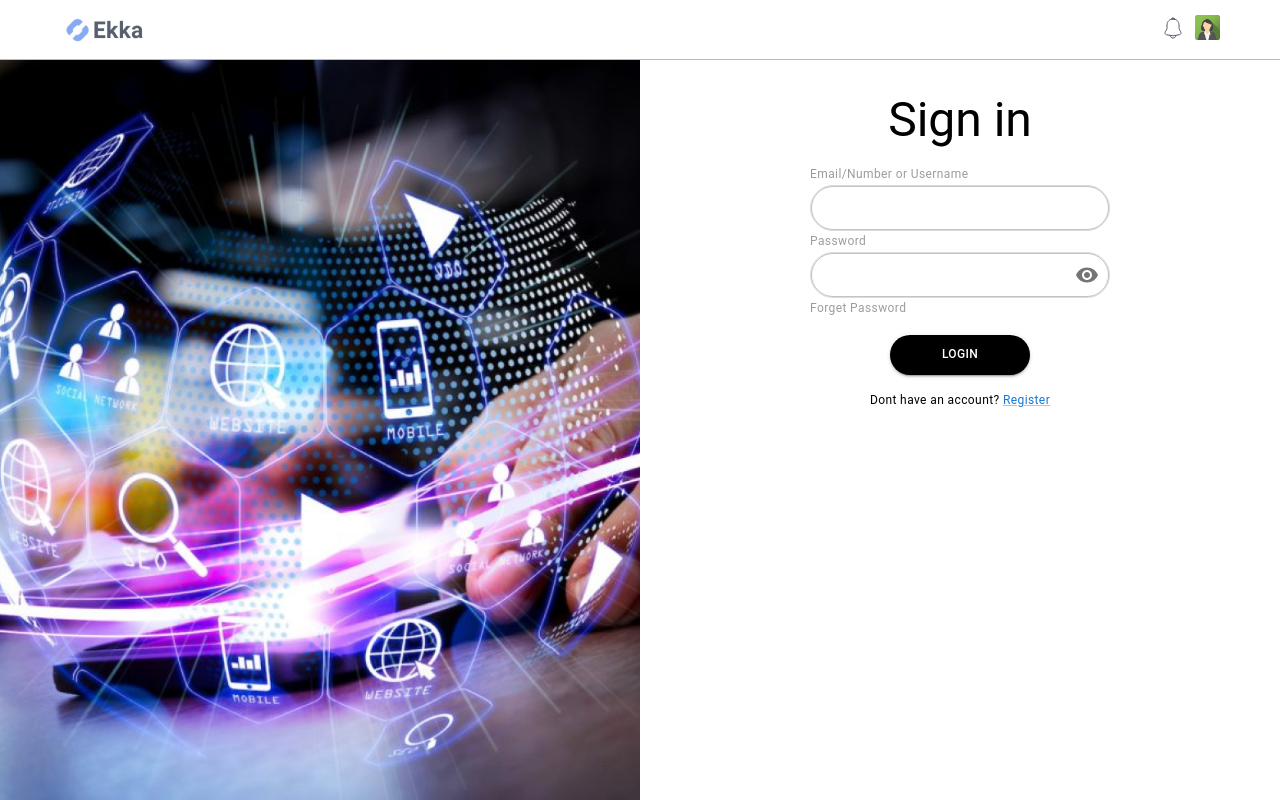
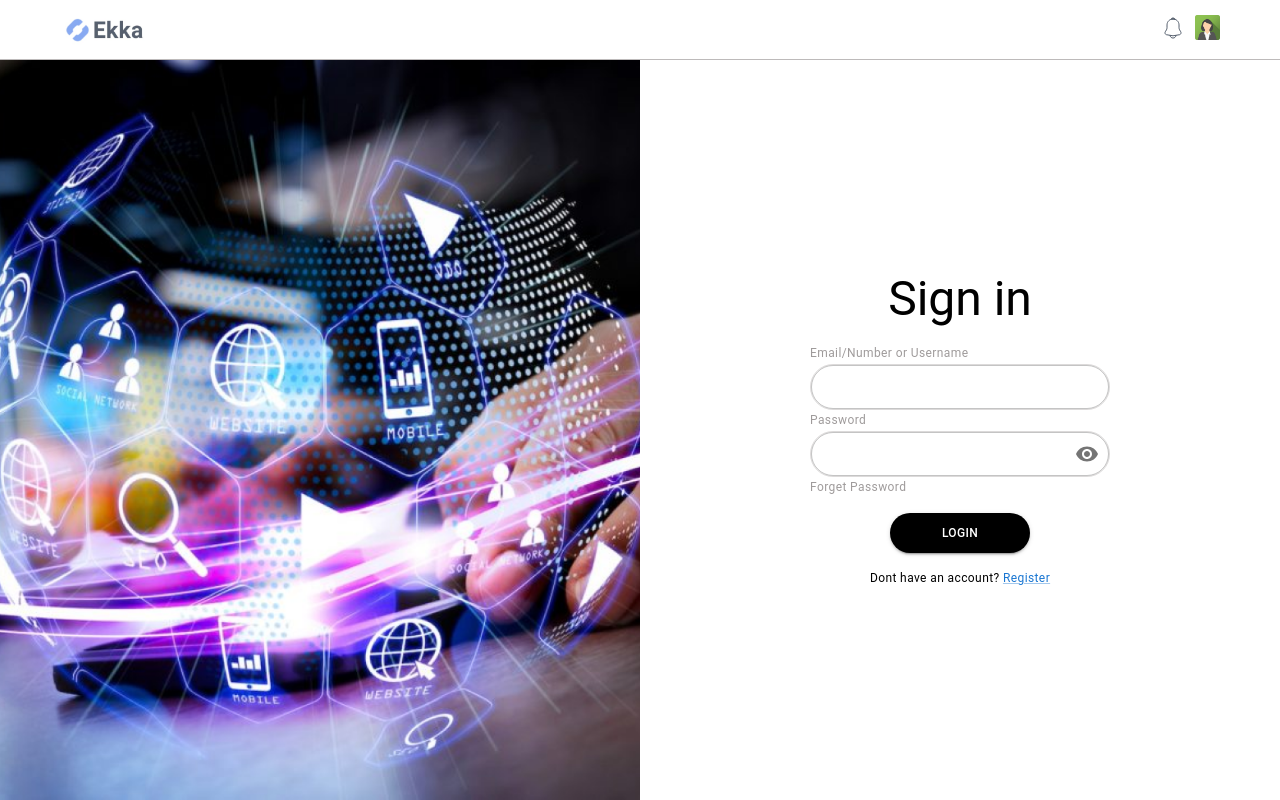
Before and after one commit to abidali671/e-store-dashboard, a React (Create React App) app: page /login in a window 1280 px wide. Built offline with nearby package versions, Linux system fonts and the light colour scheme.

Commit message:
fix auth container style

```diff
--- a/src/components/auth_container/auth_container.styles.ts
+++ b/src/components/auth_container/auth_container.styles.ts
@@ -17,11 +17,11 @@ export const imgWrapper: SxProps<Theme> = {
 	display: { md: 'block', xs: 'none' },
 	width: '100%',
 	height: '100%',
-
 	position: 'relative',
 };
 
 export const contentWrapper: SxProps<Theme> = {
 	display: 'grid',
 	gridTemplateColumns: '1fr 1fr',
+	alignItems: 'center',
 };
--- a/src/components/auth_container/index.tsx
+++ b/src/components/auth_container/index.tsx
@@ -13,7 +13,7 @@ const AuthContainer: types.ComponentT = ({ children }: types.PropsT) => {
 				<Box sx={styles.imgWrapper}>
 					<Box component='img' src={Rectangle} sx={styles.coverImg} />
 				</Box>
-				<Box mt={4}>{children}</Box>
+				<Box>{children}</Box>
 			</Box>
 		</Box>
 	);
```
